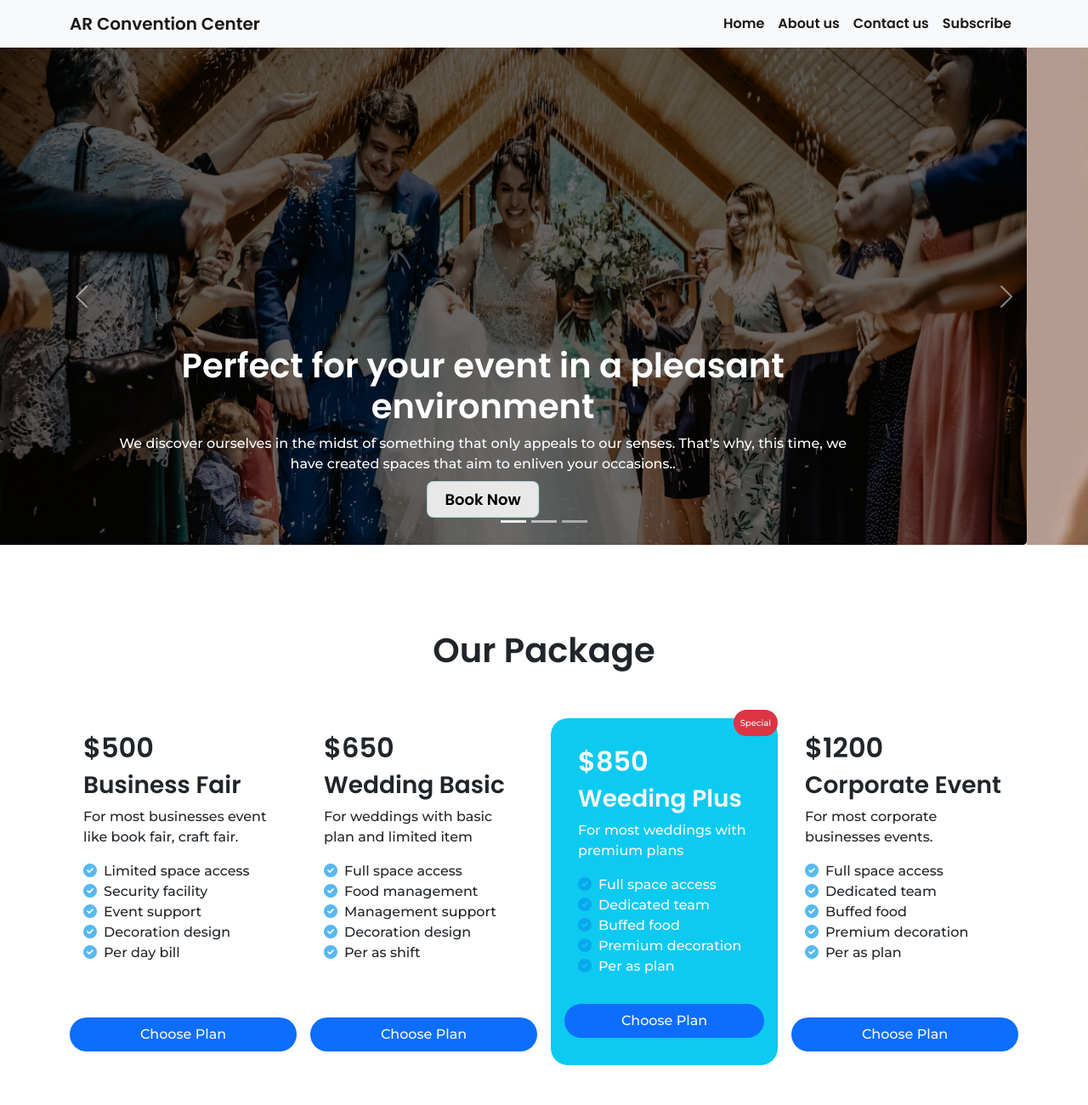
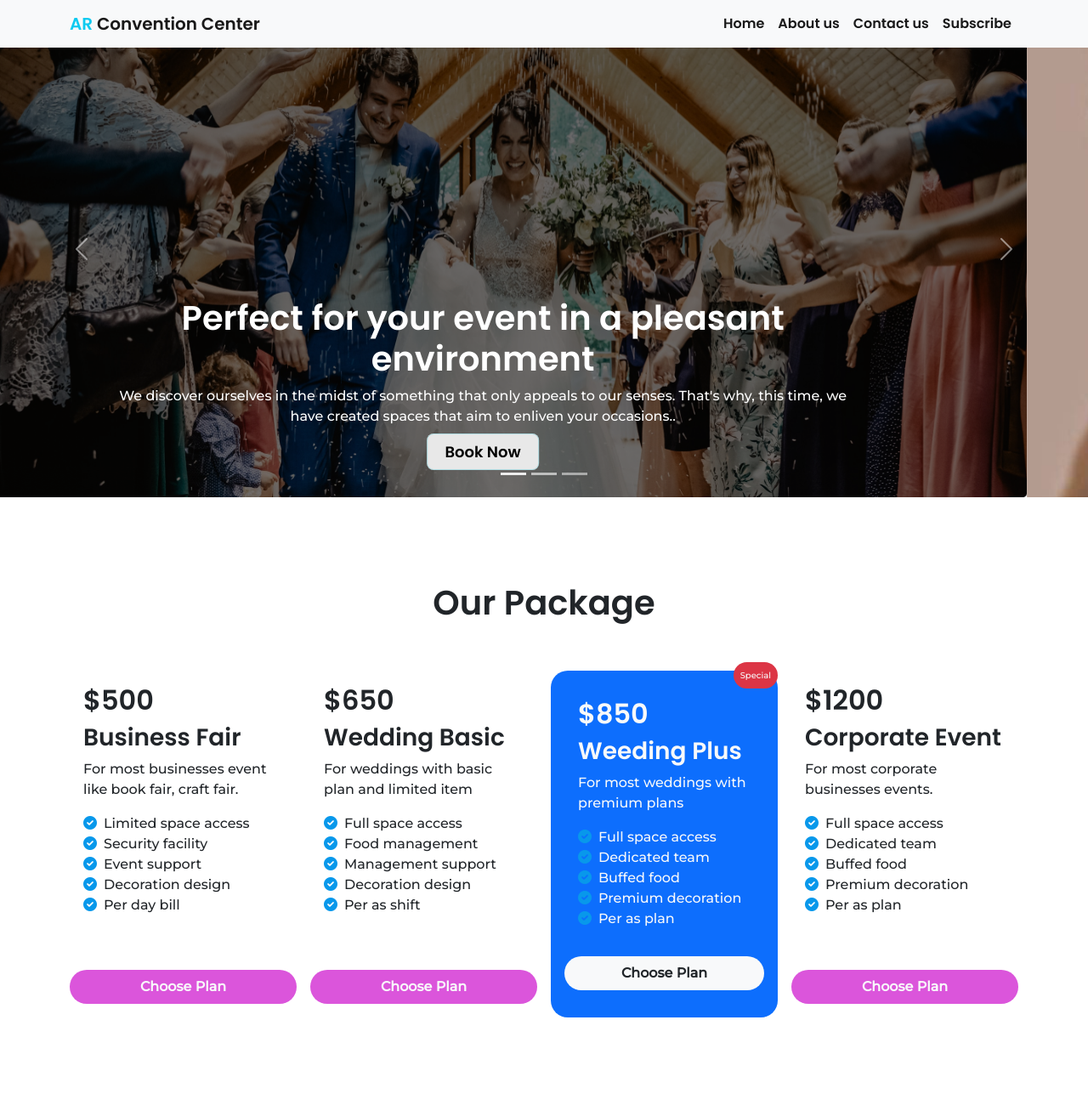
Before and after one commit to arburhan/Convention-center, a plain HTML site: page index.html in a window 1280 px wide. Shown: the top 1300 px of the page at 85% size. Drawn offline with Linux system fonts and the light colour scheme.

Commit message:
Alhamdulillah AR Convention Center complete

```diff
--- a/css/style.css
+++ b/css/style.css
@@ -27,11 +27,11 @@ p{
 }
 
 .fa-check-circle{
-    color: #0898ebad;
+    color: #0898eb;
 }
 /* packages section */
 
-.popular {
+.focus-pack {
    border-radius:20px;
    position: relative;
    -webkit-border-radius:20px;
@@ -50,6 +50,9 @@ p{
     -ms-border-radius: 22px;
     -o-border-radius: 22px;
 }
+.button-plan{
+    background-color:rgba(211, 43, 211, 0.801);
+}
 
 /* Clients area */
 .card-image img{
--- a/index.html
+++ b/index.html
@@ -16,9 +16,9 @@
 </head>
 <body>
     <header>
-        <nav class="navbar navbar-expand-lg navbar-light bg-light">
+        <nav class="navbar navbar-expand-lg navbar-light bg-light fixed-top">
             <div class="container">
-              <a class="navbar-brand" href="#">AR Convention Center</a>
+              <a class="navbar-brand" href="#"><span class="text-info">AR</span> Convention Center</a>
               <button class="navbar-toggler" type="button" data-bs-toggle="collapse" data-bs-target="#navbarSupportedContent" aria-controls="navbarSupportedContent" aria-expanded="false" aria-label="Toggle navigation">
                 <span><img src="./icons/menu-2 1.svg" alt=""></span>
               </button>
@@ -56,7 +56,7 @@
                 <div class="carousel-caption d-md-block">
                   <h1>Perfect for your event in a pleasant environment</h1>
                   <p>We discover ourselves in the midst of something that only appeals to our senses. That's why, this time, we have created spaces that aim to enliven your occasions..</p>
-                  <a class="button" href="">Book Now</a>
+                  <a class="button" target="_blank" href="https://www.facebook.com/ar.burhan.560">Book Now</a>
                 </div>
               </div>
               <div class="carousel-item">
@@ -64,7 +64,7 @@
                 <div class="carousel-caption d-md-block">
                   <h1>Perfect for your event in a pleasant environmentl</h1>
                   <p>We discover ourselves in the midst of something that only appeals to our senses. That's why, this time, we have created spaces that aim to enliven your occasions..</p>
-                  <a class="button" href="">Book Now</a>
+                  <a class="button" target="_blank" href="https://www.facebook.com/ar.burhan.560">Book Now</a>
                 </div>
               </div>
               <div class="carousel-item">
@@ -72,7 +72,7 @@
                 <div class="carousel-caption d-md-block">
                   <h1>Perfect for your event in a pleasant environment</h1>
                   <p>We discover ourselves in the midst of something that only appeals to our senses. That's why, this time, we have created spaces that aim to enliven your occasions.</p>
-                  <a class="button" href="">Book Now</a>
+                  <a class="button" target="_blank" href="https://www.facebook.com/ar.burhan.560">Book Now</a>
                 </div>
               </div>
             </div>
@@ -110,7 +110,7 @@
                 </p>
               </div>
               <div class="">
-                <p class="bg-primary rounded-pill text-center py-2  "><a class="text-decoration-none text-light " role="button">Choose Plan</a></p>
+                <p class="button-plan rounded-pill text-center py-2  "><a class="text-decoration-none text-light fw-bold" role="button">Choose Plan</a></p>
               </div>
             </div>
           </div>
@@ -134,12 +134,12 @@
                 </p>
               </div>
               <div class="">
-                <p class="bg-primary rounded-pill text-center py-2  "><a class="text-decoration-none text-light " role="button">Choose Plan</a></p>
+                <p class="button-plan rounded-pill text-center py-2  "><a class="text-decoration-none text-light fw-bold" role="button">Choose Plan</a></p>
               </div>
             </div>
           </div>
           <div class="col py-2 px-2">
-            <div class="card p-3 border-0 bg-info text-light  popular">
+            <div class="card p-3 border-0 bg-primary text-light focus-pack">
               <div class="card-body">
                 <p class="bg-danger p-2 package-hot">Special</p>
                 <h2 class="card-title">$850</h2>
@@ -158,7 +158,7 @@
                 </p>
               </div>
               <div class="">
-                <p class="bg-primary rounded-pill text-center py-2  "><a class="text-decoration-none text-light " role="button">Choose Plan</a></p>
+                <p class="bg-light rounded-pill text-center py-2  "><a class="text-decoration-none text-dark fw-bold" role="button">Choose Plan</a></p>
               </div>
             </div>
           </div>
@@ -181,7 +181,7 @@
                 </p>
               </div>
               <div class="">
-                <p class="bg-primary rounded-pill text-center py-2  "><a class="text-decoration-none text-light " role="button">Choose Plan</a></p>
+                <p class="button-plan rounded-pill text-center py-2  "><a class="text-decoration-none text-light fw-bold" role="button">Choose Plan</a></p>
               </div>
             </div>
           </div>
@@ -311,7 +311,7 @@
       <section class="container position-relative">
        <div class="bg-secondary px-5 py-5 d-flex justify-content-center align-items-center rounded-3 text-light">
         <div class="container-md text-center">
-          <h2 class="py-2">Stay up to date with what's happening in AR Convention Center.</h2>
+          <h2 class="py-2">Stay up to date with what's happening in <span class="text-info">AR</span> Convention Center.</h2>
           <div class="">
             <input class="form-control w-50 m-auto" placeholder="Email" type="email" name="email" id="">
           <br>
@@ -334,12 +334,12 @@
     </main>
     <footer class="bg-dark">
       <div class="container row text-light align-items-center m-auto">
-        <div class="col-6">
+        <div class="col-12 col-lg-6 my-2">
           <p>
-            <small>© 2022 AR Convention Center. All rights reserved</small>
+            <small>© 2022 <span class="text-info">AR</span> Convention Center. All rights reserved <br> <a target="_blank" href="https://www.facebook.com/ar.burhan.560" class="text-decoration-none"><i class="fas fa-heart "></i> AR Burhan</a></small>
           </p>
         </div>
-        <div class="col-6 py-5 px-5 d-flex justify-content-end">
+        <div class="col-12 col-lg-6 py-5 px-5 d-flex justify-content-sm-end justify-content-lg-end">
           <div>
             <h4>Get The App</h4>
           <div class="py-2">
```
